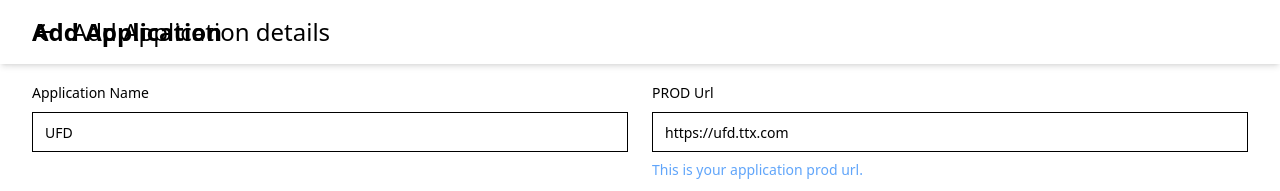
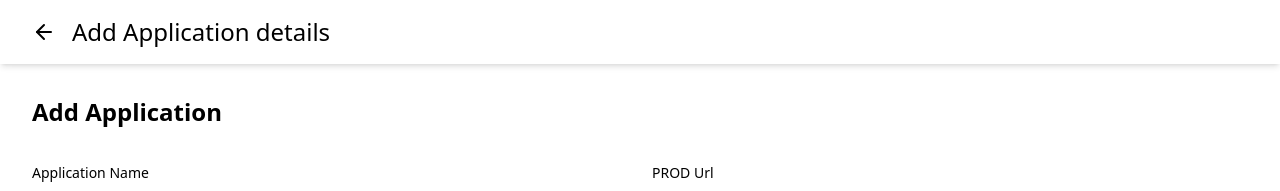
Before and after one commit to neerajdhakad/appInfo-client, a React (Vite) app: page /addApplication in a window 1280 px wide. Shown: the top 191 px of the page. Built offline with nearby package versions, Linux system fonts and the light colour scheme; no server answers.

Commit message:
Bug-Fix and add app detail page

```diff
--- a/index.html
+++ b/index.html
@@ -6,7 +6,7 @@
     <meta name="viewport" content="width=device-width, initial-scale=1.0" />
     <title>AppInfo</title>
   </head>
-  <body>
+  <body class="scroll-smooth focus:scroll-auto">
     <div id="root"></div>
     <script type="module" src="/src/main.tsx"></script>
   </body>
--- a/src/App.tsx
+++ b/src/App.tsx
@@ -25,7 +25,9 @@ function App() {
   return (
     <ThemeProvider value={{ themeMode, darkTheme, lightTheme }}>
       <Navbar />
-      <Applications />
+      <div className="pt-16">
+        <Applications />
+      </div>
       {/* <div className="flex flex-wrap min-h-screen items-center">
         <div className="w-full">
           <div className="w-full max-w-sm mx-auto flex justify-end mb-4">
--- a/src/components/Card.tsx
+++ b/src/components/Card.tsx
@@ -1,3 +1,5 @@
+import { Link } from "react-router-dom";
+
 function Card() {
   return (
     <div className="max-w-sm p-6 bg-white border border-gray-200 rounded-lg shadow-md dark:bg-gray-800 dark:border-gray-700">
@@ -10,6 +12,7 @@ function Card() {
         Here are the biggest enterprise technology acquisitions of 2021 so far,
         in reverse chronological order.
       </p>
+      <Link to={"/details/3"}>
         <a
           href="#"
           className="inline-flex items-center px-3 py-2 text-sm font-medium text-center text-white bg-blue-700 rounded-lg hover:bg-blue-800 focus:ring-4 focus:outline-none focus:ring-blue-300 dark:bg-blue-600 dark:hover:bg-blue-700 dark:focus:ring-blue-800"
@@ -31,6 +34,7 @@ function Card() {
             />
           </svg>
         </a>
+      </Link>
     </div>
   );
 }
--- a/src/components/Navbar.tsx
+++ b/src/components/Navbar.tsx
@@ -5,11 +5,11 @@ import { Button } from "./ui/button";
 function Navbar() {
   return (
     <>
-      <nav className="fixed w-full py-4 px-8 flex justify-between shadow-md dark:bg-gray-800 dark:text-white">
+      <nav className="fixed top-0 w-full py-4 px-8 flex justify-between shadow-md bg-white dark:bg-gray-800 dark:text-white z-50">
         <div className="text-2xl cursor-pointer">AppInfo | <span className="text-gray-400">Application Information</span> </div>
         <div className="flex items-center justify-center gap-5">
-          <Link to={'/addApplication'}>
-          <Button className="" variant={"outline"}>Add Application</Button>
+          <Link to={'/applicationdetails/:1'}>
+            <Button className="" variant={"outline"}>Add Application</Button>
           </Link>
           <ThemeBtn />
         </div>
--- a/src/main.tsx
+++ b/src/main.tsx
@@ -6,6 +6,7 @@ import { RouterProvider,createBrowserRouter  } from 'react-router-dom'
 // import Layout from './Layout.tsx'
 import AddApplication from './pages/AddApplication.tsx'
 import PageNotFound from './pages/PageNotFound.tsx'
+import AppDetails from './pages/AppDetails.tsx'
 const router = createBrowserRouter([
   {
     path: "/",
@@ -14,6 +15,10 @@ const router = createBrowserRouter([
   {
     path: "/addApplication",
     element: <AddApplication />,
+  },
+  {
+    path: "/details/:id",
+    element: <AppDetails />,
   },
   {
     path: "*",
--- a/src/pages/AddApplication.tsx
+++ b/src/pages/AddApplication.tsx
@@ -249,13 +249,13 @@ function AddApplication() {
 
   return (
     <>
-      <div className="fixed w-full py-4 px-8 flex items-center gap-4 shadow-md dark:bg-gray-800 dark:text-white">
+      <div className="fixed w-full py-4 px-8 flex items-center gap-4 shadow-md bg-white dark:bg-gray-800 dark:text-white">
         <Link to={"/"}>
           <ArrowLeft />
         </Link>
         <div className="text-2xl cursor-pointer">Add Application details</div>
       </div>
-      <p className="text-2xl font-bold px-8 py-4">Add Application</p>
+      <p className="pt-24 text-2xl font-bold px-8 py-4">Add Application</p>
       <div className="flex justify-center">
         <div className="w-full px-8 py-4">
           <Form {...form}>
--- /dev/null
+++ b/src/pages/AppDetails.tsx
@@ -0,0 +1,8 @@
+
+function AppDetails() {
+  return (
+    <div>AppDetails</div>
+  )
+}
+
+export default AppDetails
```
Also changed, not shown: src/components/Applications.tsx (line endings or trailing spaces). Lines whose indentation alone changed are shown as unchanged.
